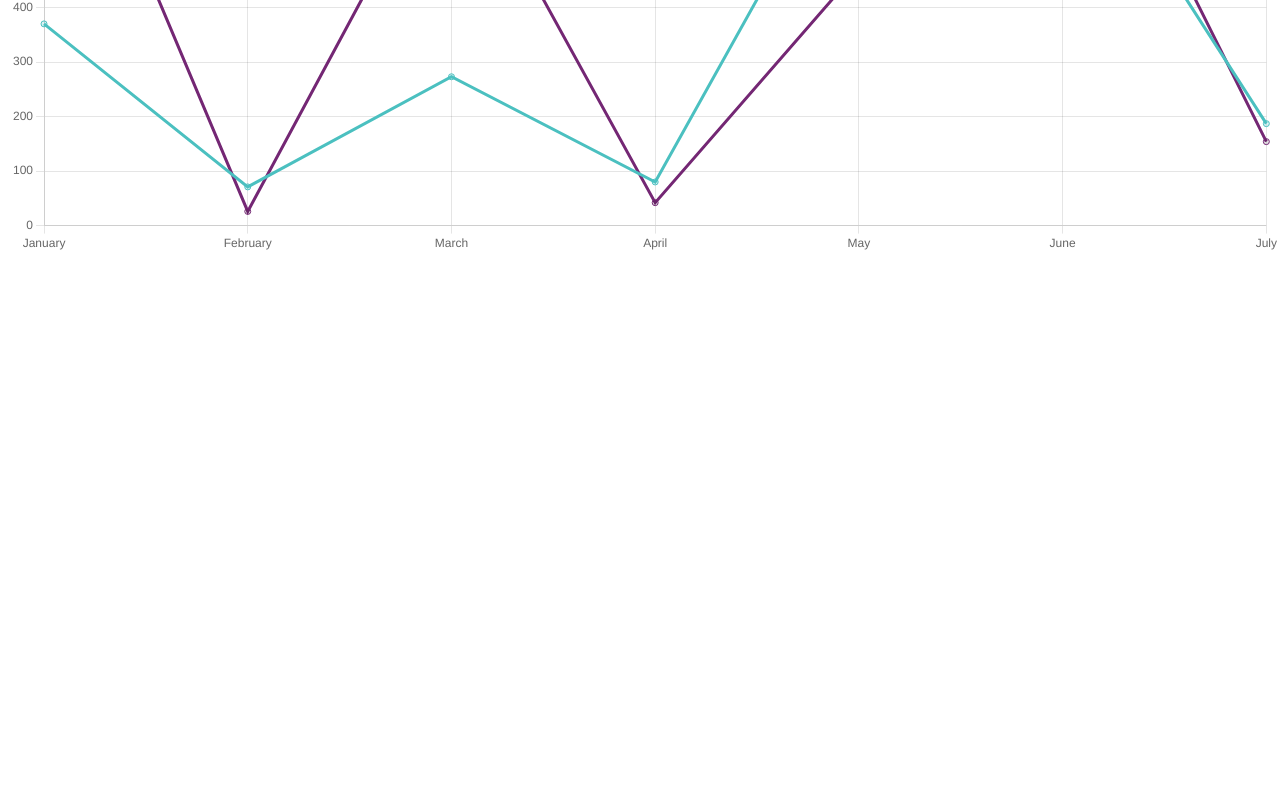
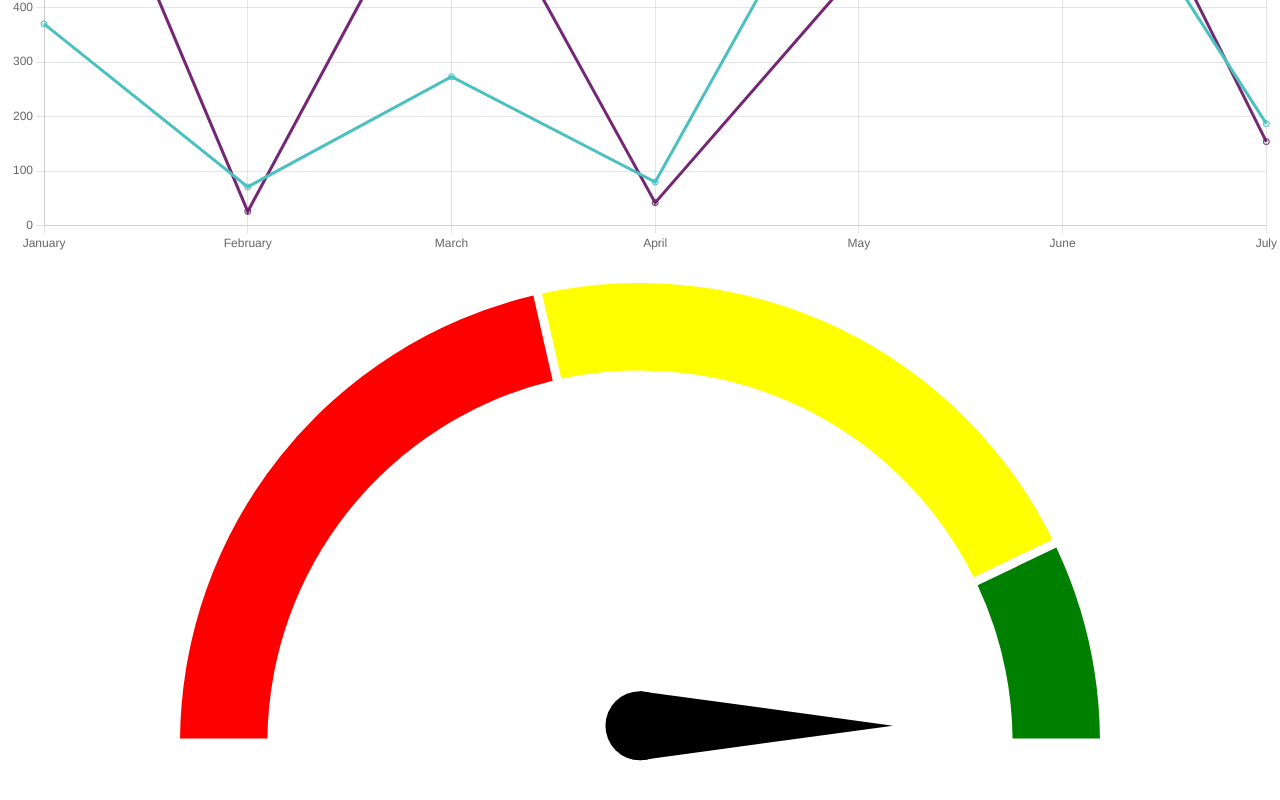
Before and after one commit to Holy7o7/Fondo-Solidario-TypeScript, a React (Create React App) app: page / in a window 1280 px wide. Shown: the part 1108-1908 px from the top of the page. Before the commit the page ends 1362 px from the top, so only its background shows below. Built offline with nearby package versions, Linux system fonts and the light colour scheme.

Commit message:
implementacion velocimentro

```diff
--- a/src/App.tsx
+++ b/src/App.tsx
@@ -1,5 +1,6 @@
 import './App.css';
 import Barchart from './Charts/Barchart';
+import Gauge from './Charts/Gaugechart';
 import Linechart from './Charts/Linechart';
 function App() {
   return (
@@ -7,6 +8,7 @@ function App() {
       <h1> Ejemplos Graficos </h1>
       <Barchart/>
       <Linechart/>
+      <Gauge/>
     </div>
   );
 }
--- /dev/null
+++ b/src/Charts/Gaugechart.tsx
@@ -0,0 +1,21 @@
+import React from "react";
+import GaugeChart from "react-gauge-chart";
+
+const Gauge = () => (
+  <GaugeChart
+    id="gauge-chart1"
+    nrOfLevels={3}
+    percent={1}
+    hideText={false}
+    textColor="transparent"
+    needleBaseColor="black"
+    arcPadding={0.015}
+    cornerRadius={0}
+    arcWidth={0.19}
+    needleColor="black"
+    colors={["red", "yellow", "green"]}
+    arcsLength={[0.075, 0.075, 0.025]}
+  />
+);
+
+export default Gauge;
```
Also changed, not shown: package.json (+6 -2 lines), 1 other file (tests, documents, lock files or other folders).
